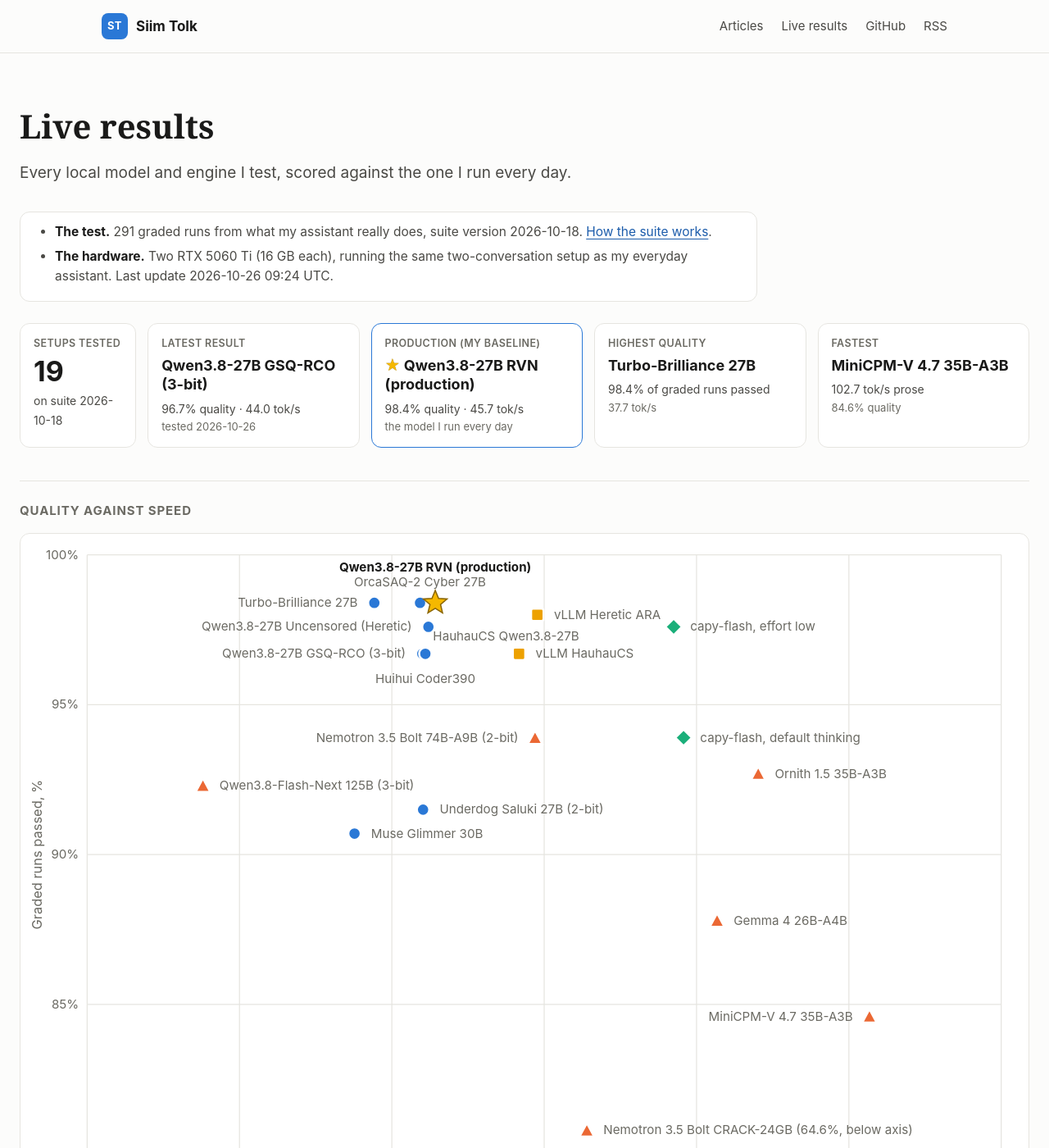
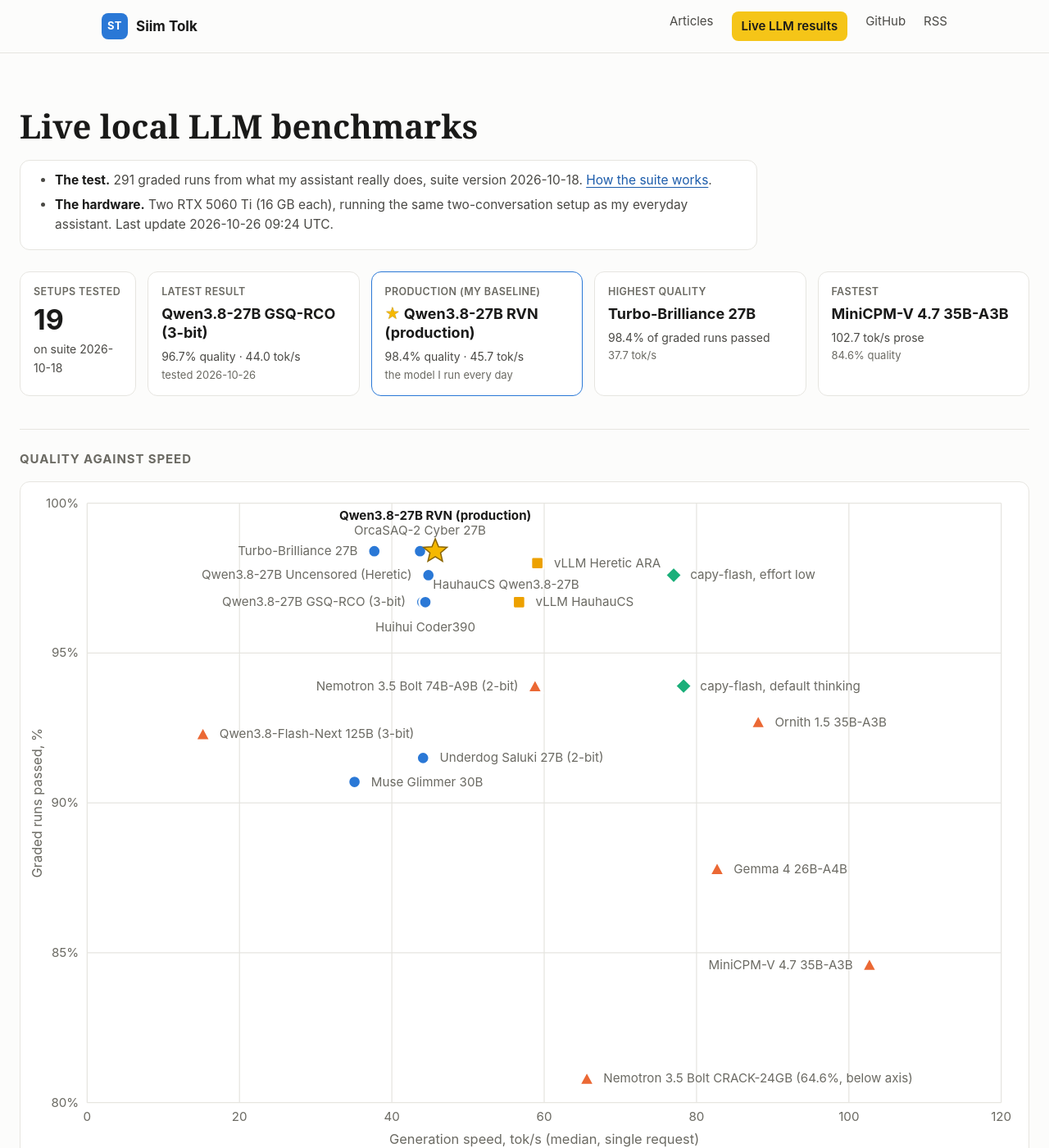
Before and after one commit to siimtolk/siimtolk.github.io, a Jekyll site: the page built from results/index.html, in a window 1280 px wide and 1400 px high. Shown: the whole window at 82% size. Built offline with Jekyll 4.4.1, drawn with Linux system fonts in a browser that asks for light colours.

Commit message:
Rename results page to Live local LLM benchmarks, highlight nav link
Co-Authored-By: Claude Sonnet 5.5 <noreply@anthropic.com>

```diff
--- a/_includes/header.html
+++ b/_includes/header.html
@@ -3,7 +3,7 @@
     <a class="brand" href="{{ '/' | relative_url }}"><span class="logo">ST</span>{{ site.title }}</a>
     <nav>
       <a href="{{ '/articles/' | relative_url }}">Articles</a>
-      <a href="{{ '/results/' | relative_url }}">Live results</a>
+      <a class="nav-live" href="{{ '/results/' | relative_url }}">Live LLM results</a>
       <a href="https://github.com/{{ site.github_username }}">GitHub</a>
       <a href="{{ '/feed.xml' | relative_url }}" title="RSS feed">RSS</a>
     </nav>
--- a/assets/css/style.scss
+++ b/assets/css/style.scss
@@ -29,6 +29,8 @@ a { color: var(--accent-ink); text-underline-offset: 3px; }
 nav { display: flex; gap: 22px; }
 nav a { color: var(--ink-2); text-decoration: none; font-size: 15px; }
 nav a:hover { color: var(--accent-ink); }
+nav a.nav-live, nav a.nav-live:hover { background: #f5c518; color: #1a1a19; font-weight: 600; padding: 6px 12px; border-radius: 8px; }
+nav a.nav-live:hover { background: #ffd43b; }
 
 /* hero + lists */
 .hero { padding: 72px 0 40px; }
--- a/results/index.html
+++ b/results/index.html
@@ -1,13 +1,12 @@
 ---
 layout: default
-title: Live results
+title: Live local LLM benchmarks
 permalink: /results/
-description: Every local model and engine I test, scored against the one I run every day. Updated automatically after each benchmark run.
+description: Updated automatically after each benchmark run.
 ---
 {% assign d = site.data.results %}
 <section class="wrap list-page results">
-  <h1>Live results</h1>
-  <p class="hero-sub">Every local model and engine I test, scored against the one I run every day.</p>
+  <h1>Live local LLM benchmarks</h1>
 
   <div class="r-info">
     <ul>
```
